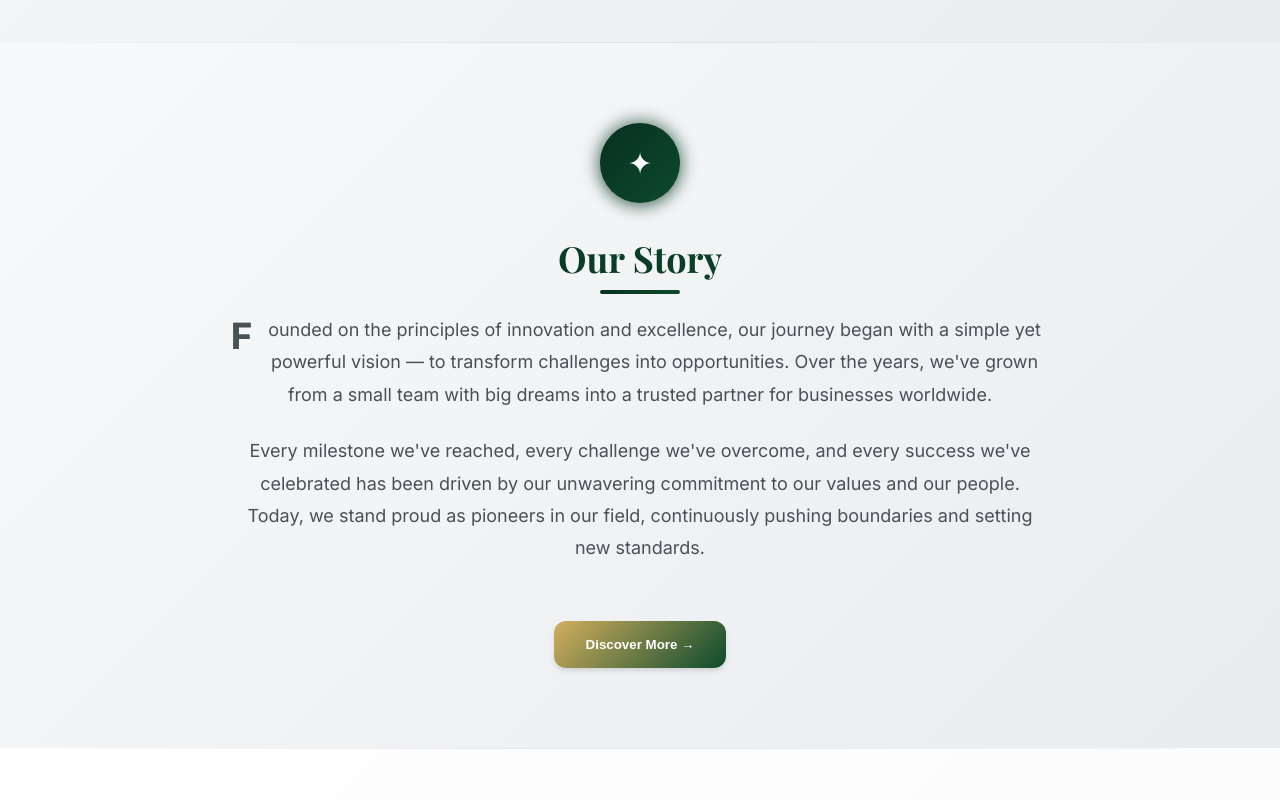
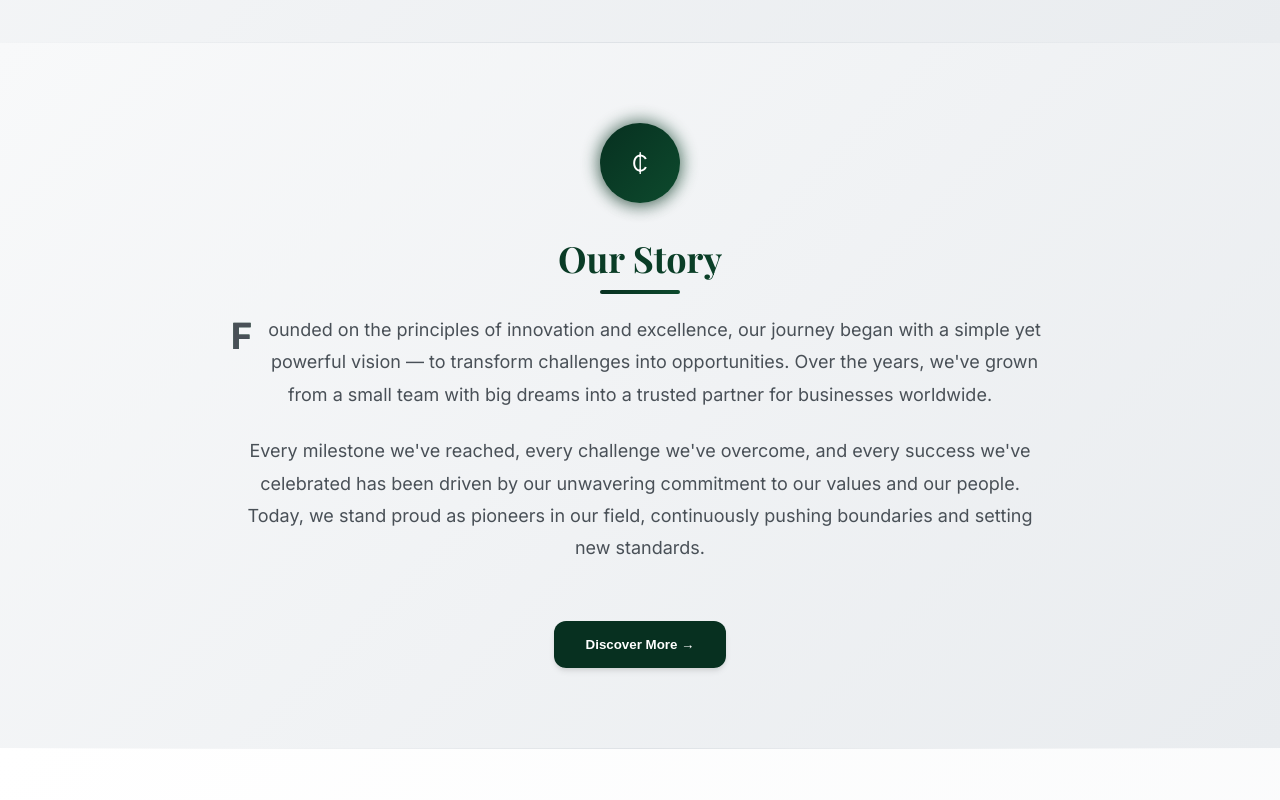
Before and after one commit to harteyhitman/myrtle-solution, a Next.js app: page / in a window 1280 px wide. Shown: the part 1620-2420 px from the top of the page. Built offline with nearby package versions, Linux system fonts and the light colour scheme; a web font is replaced by a local one.

Commit message:
Update lets talk and other components

```diff
--- a/src/components/CoreStrengths/CoreStrengths.module.scss
+++ b/src/components/CoreStrengths/CoreStrengths.module.scss
@@ -234,7 +234,7 @@
     justify-content: center;
     margin-top: $space-8;
     padding: $space-4 $space-8;
-    background: linear-gradient(135deg, $secondary 0%, $tertiary 100%);
+    background: linear-gradient(135deg, $primary 0%, $primary 100%);
     color: $white;
     border: none;
     border-radius: $radius-xl;
--- a/src/components/LetsTalk/LetsTalk.module.scss
+++ b/src/components/LetsTalk/LetsTalk.module.scss
@@ -66,8 +66,8 @@
   justify-content: center;
 
   &.primary {
-    background: $secondary;
-    color: $primary;
+    background: $primary;
+    color: $white;
 
     &:hover {
       background: transparent;
--- a/src/components/LetsTalk/LetsTalk.tsx
+++ b/src/components/LetsTalk/LetsTalk.tsx
@@ -18,9 +18,9 @@ export default function LetsTalk() {
           </div>
 
           <div className={`${styles.ctaButtons} ${styles.fadeInUp}`}>
-            <Link href="/contact" className={`${styles.button} ${styles.primary}`}>
+            {/* <Link href="/contact" className={`${styles.button} ${styles.primary}`}>
               Schedule a Call
-            </Link>
+            </Link> */}
             <Link href="/contact" className={`${styles.button} ${styles.secondary}`}>
               Send Us a Message
             </Link>
--- a/src/components/OurImpacts/OurImpacts.module.scss
+++ b/src/components/OurImpacts/OurImpacts.module.scss
@@ -158,7 +158,7 @@
 .button {
   margin-top: $space-8;
   padding: $space-4 $space-8;
-  background: linear-gradient(135deg, $secondary 0%, $tertiary 100%);
+  background: linear-gradient(135deg, $primary 0%, $primary 100%);
   color: $white;
   border: none;
   border-radius: $radius-xl;
--- a/src/components/OurStory/OurStory.module.scss
+++ b/src/components/OurStory/OurStory.module.scss
@@ -41,7 +41,7 @@
   box-shadow: $shadow-lg;
 
   &::before {
-    content: '✦';
+    content: '¢';
     font-size: $text-3xl;
     color: $white;
     font-weight: 300;
@@ -148,7 +148,7 @@
 .button {
   margin-top: $space-8;
   padding: $space-4 $space-8;
-  background: linear-gradient(135deg, $secondary 0%, $tertiary 100%);
+  background: linear-gradient(135deg, $primary 0%, $primary 100%);
   color: $white;
   border: none;
   border-radius: $radius-xl;
--- a/src/components/OurStory/OurStory.tsx
+++ b/src/components/OurStory/OurStory.tsx
@@ -6,7 +6,9 @@ export default function OurStory() {
     <section className={styles.wrapper}>
       <div className={styles.container}>
 
-        <div className={`${styles.icon} ${styles.fadeInUp}`}></div>
+        <div className={`${styles.icon} ${styles.fadeInUp}`}>
+
+        </div>
 
         <h2 className={`${styles.title} ${styles.fadeInUp}`}>Our Story</h2>
 
--- a/src/components/SmartSolutions/SmartSolutions.module.scss
+++ b/src/components/SmartSolutions/SmartSolutions.module.scss
@@ -347,7 +347,7 @@
     align-self: center;
   margin-top: $space-8;
   padding: $space-4 $space-8;
-  background: linear-gradient(135deg, $secondary 0%, $tertiary 100%);
+  background: linear-gradient(135deg, $primary 0%, $primary 100%);
   color: $white;
   border: none;
   border-radius: $radius-xl;
--- a/src/components/heroSection/heroSection.tsx
+++ b/src/components/heroSection/heroSection.tsx
@@ -6,35 +6,35 @@ import Slider1 from '../../../public/heroimages/myslider1.jpg';
 import Slider2 from '../../../public/heroimages/myslider3.jpg';
 import Slider3 from '../../../public/heroimages/newslider3.jpg';
 import Slider4 from '../../../public/heroimages/myslider4.jpg';
-// import Slider5 from '../../../public/heroimages/original-size.jpg';
+
 import Image from 'next/image';
 
 const heroImages = [
+
     {
         id: 1,
         src: Slider1,
         alt: 'Professional team collaboration'
     },
+
     {
         id: 2,
         src: Slider2,
         alt: 'Business meeting and strategy'
     },
+
     {
         id: 3,
         src: Slider3,
         alt: 'Innovative team discussion'
     },
+
     {
         id: 4,
         src: Slider4,
         alt: 'Successful project completion'
     },
-    // {
-    //     id: 5,
-    //     src: Slider5,
-    //     alt: 'Successful project completion'
-    // }
+
 ];
 
 export default function HeroSection() {
@@ -93,8 +93,8 @@ export default function HeroSection() {
                                 fill
                                 className={styles.sliderImage}
                                 priority
-                                // sizes="100vw"
-                                // quality={90}
+                            // sizes="100vw"
+                            // quality={90}
                             />
                             {/* Gradient overlay like Levels Advisory */}
                             <div className={styles.imageOverlay}></div>
@@ -102,7 +102,7 @@ export default function HeroSection() {
                     </div>
                 ))}
             </div>
-            .
+
             {/* Static Hero Content */}
             <div className={styles.heroContent}>
                 <div className={styles.container}>
```
